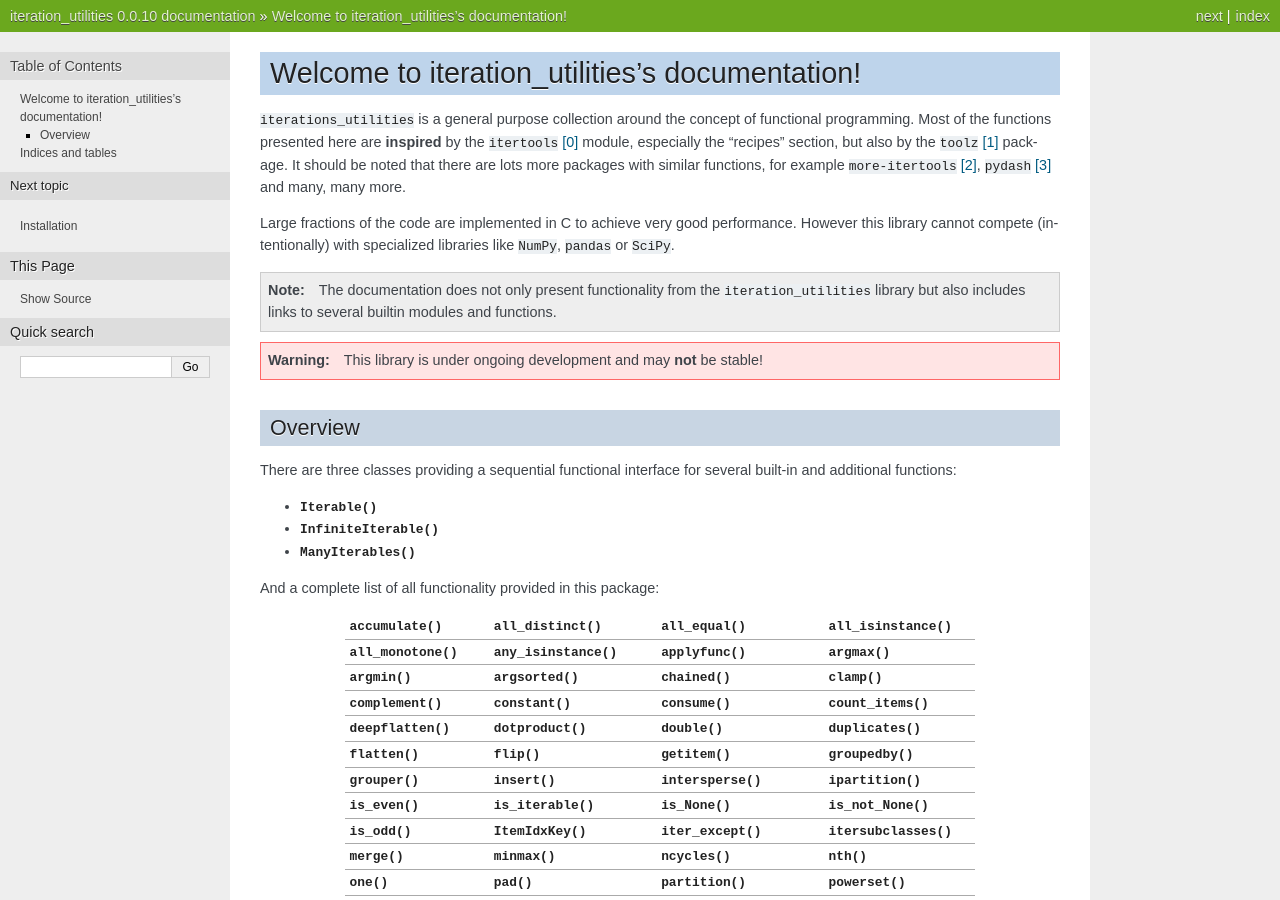
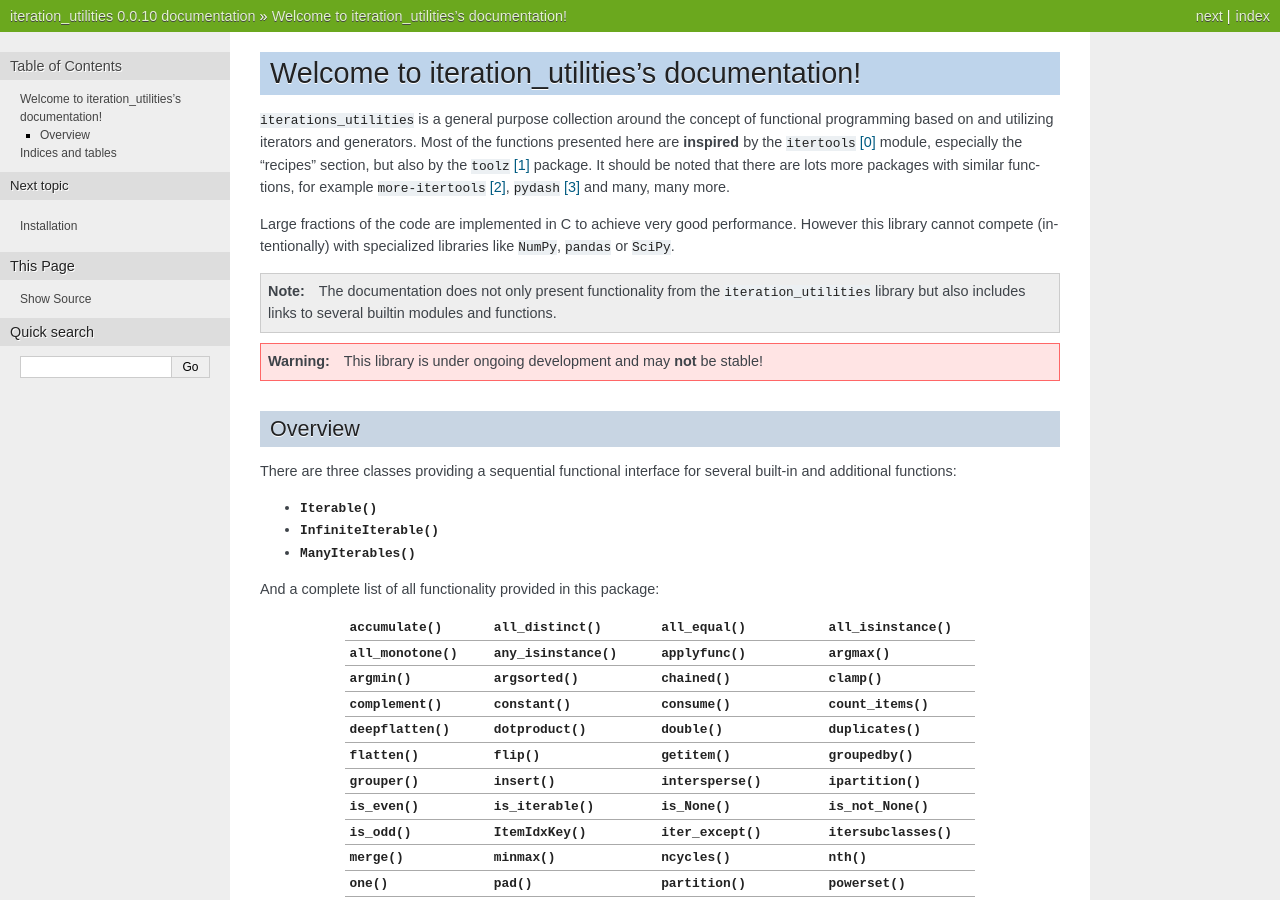
Before and after one commit to MSeifert04/iteration_utilities, a Sphinx documentation site: the page built from docs/index.rst, in a window 1280 px wide and 900 px high. Built offline with Sphinx 7.4.7, drawn with Linux system fonts in a browser that asks for light colours.

```diff
--- a/docs/index.rst
+++ b/docs/index.rst
@@ -2,11 +2,11 @@ Welcome to iteration_utilities's documentation!
 ===============================================
 
 ``iterations_utilities`` is a general purpose collection around the concept of
-functional programming. Most of the functions presented here are **inspired**
-by the ``itertools`` [0]_ module, especially the "recipes" section, but also by
-the ``toolz`` [1]_ package. It should be noted that there are lots more
-packages with similar functions, for example ``more-itertools`` [2]_,
-``pydash`` [3]_ and many, many more.
+functional programming based on and utilizing iterators and generators. Most of
+the functions presented here are **inspired** by the ``itertools`` [0]_ module,
+especially the "recipes" section, but also by the ``toolz`` [1]_ package. It
+should be noted that there are lots more packages with similar functions, for
+example ``more-itertools`` [2]_, ``pydash`` [3]_ and many, many more.
 
 Large fractions of the code are implemented in C to achieve very good
 performance. However this library cannot compete (intentionally) with
```
Also changed, not shown: README.rst (+10 -3 lines).
